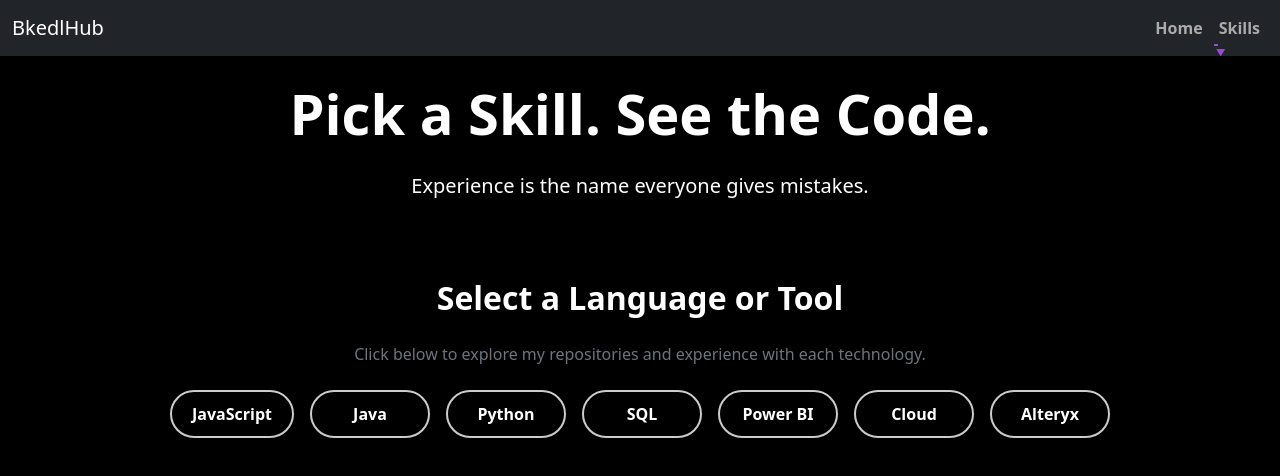
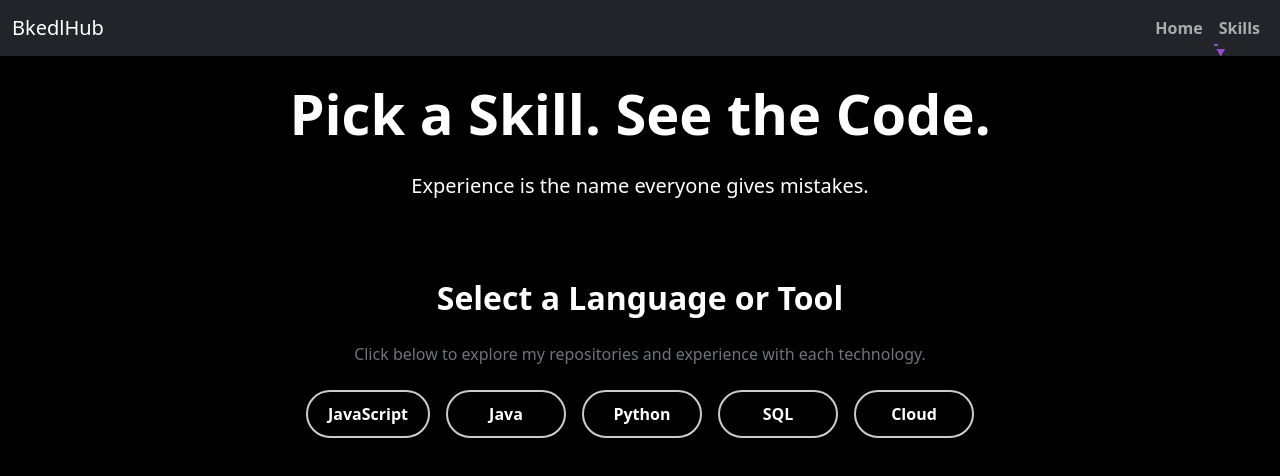
Before and after one commit to Bkedl/bkedl-hub, a React (Create React App) app: page / in a window 1280 px wide. Shown: the top 476 px of the page. Built offline with nearby package versions, Linux system fonts and the light colour scheme.

Commit message:
updates to readme api and calls

```diff
--- a/src/data.js
+++ b/src/data.js
@@ -2,49 +2,64 @@ export const skills = [
   {
     name: "JavaScript",
     description: "Projects showcasing JavaScript skills",
-    projects: ["tradecard", "repo bkedl"],
+    projects: ["tradecard", "bkedlhub"],
   },
   {
     name: "Java",
     description: "Projects showcasing Java skills",
-    projects: ["tradecard", "repo bkedl"],
+    projects: ["sustainopoly"],
   },
   {
     name: "Python",
     description: "Projects showcasing Python skills",
-    projects: ["data-analysis uni project", "charger scout"],
+    projects: ["supermarketAnalysis", "goodreads"],
   },
   {
     name: "SQL",
     description: "Projects showcasing SQL skills",
-    projects: ["Database", "TRADEcard"],
-  },
-  {
-    name: "Power BI",
-    description: "Projects showcasing Power BI skills",
-    projects: ["sales-dashboard", "marketing-report"],
+    projects: ["databaseRecreation", "tradecard"],
   },
   {
     name: "Cloud",
     description: "Projects showcasing Cloud skills ",
-    projects: ["sales-dashboard"],
-  },
-  {
-    name: "Alteryx",
-    description: "Projects showcasing Alteryx skills",
-    projects: ["sales-dashboard", "marketing-report"],
+    projects: ["ipChecker"],
   },
 ];
 
 export const projects = {
   tradecard: {
-    title: "Pokemon Trading Website",
+    title: "Tradecard",
     githubUrl: "https://github.com/bkedl/tradecard",
     repoName: "tradecard",
   },
-  "task-manager": {
+  bkedlhub: {
     title: "BkedlHub",
     githubUrl: "https://github.com/bkedl/react-bkdel-repos",
     repoName: "react-bkdel-repos",
   },
+  sustainopoly: {
+    title: "Sustainopoly",
+    githubUrl: "https://github.com/bkedl/sustainopoly",
+    repoName: "sustainopoly",
+  },
+  supermarketAnalysis: {
+    title: "Supermarket Analysis",
+    githubUrl: "https://github.com/bkedl/companies-house-analysis",
+    repoName: "companies-house-analysis",
+  },
+  goodreads: {
+    title: "Goodreads Sandbox",
+    githubUrl: "https://github.com/bkedl/goodreads-sandbox",
+    repoName: "goodreads-sandbox",
+  },
+  databaseRecreation: {
+    title: "Reverse Engineering",
+    githubUrl: "https://github.com/bkedl/database-recreation",
+    repoName: "database-recreation",
+  },
+  ipChecker: {
+    title: "IP Checker",
+    githubUrl: "https://github.com/bkedl/ip-address-checker",
+    repoName: "ip-address-checker",
+  },
 };
```
